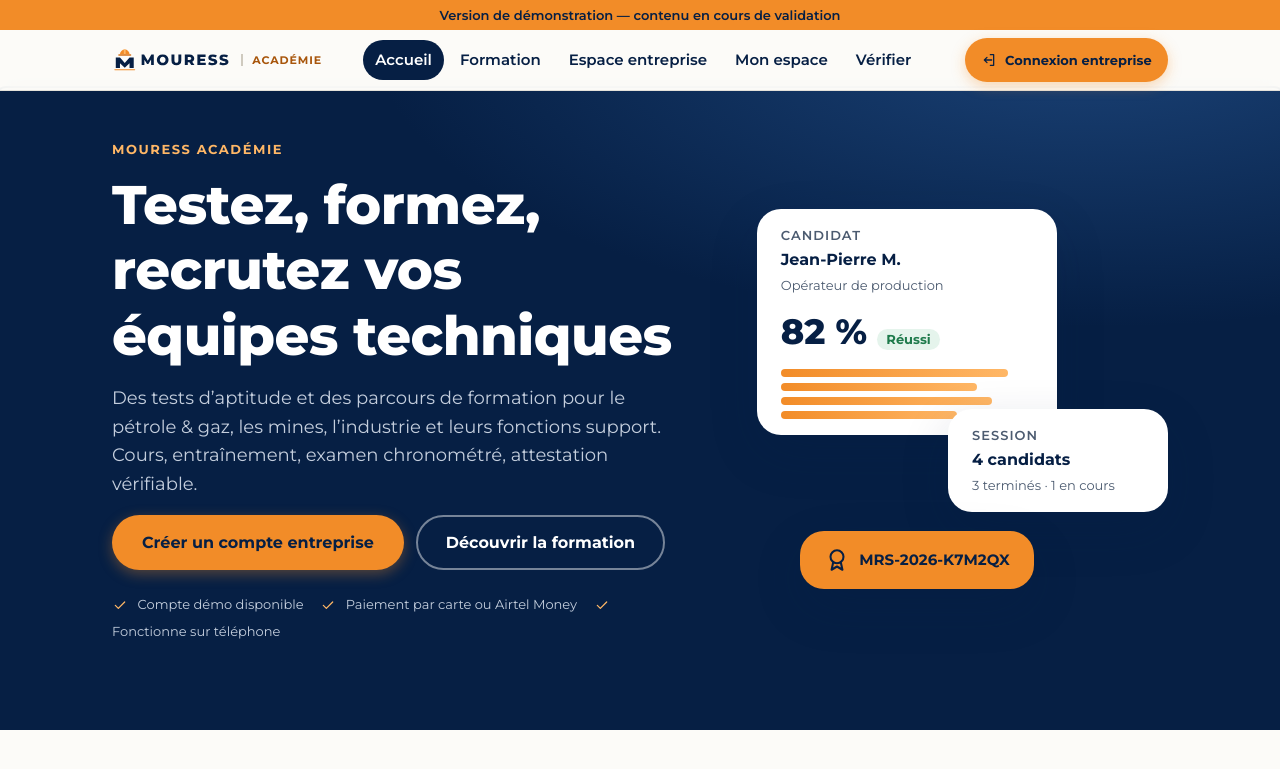
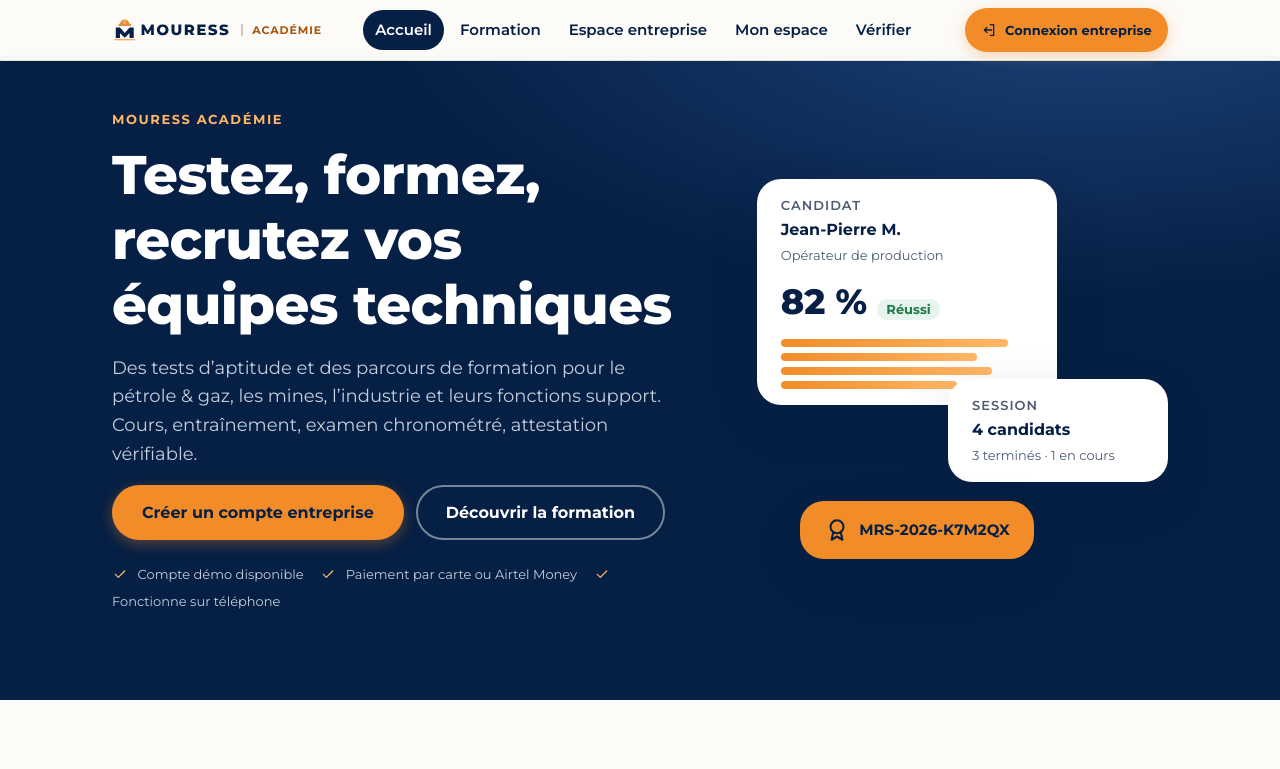
Before and after one commit to bauermaganga-boma/mouress, a plain HTML site: page index.html in a window 1280 px wide. Shown: the top 769 px of the page. Drawn offline with Linux system fonts and the light colour scheme.

Commit message:
Retire le bandeau de demonstration en tete de page
Co-Authored-By: Claude Sonnet 5.5 <noreply@anthropic.com>

```diff
--- a/index.html
+++ b/index.html
@@ -26,7 +26,6 @@
   <link rel="stylesheet" href="css/mobile.css">
 </head>
 <body data-chrome="full">
-  <div role="note" style="background:#F28C28;color:#061F44;font:600 13px/1.4 Montserrat,Arial,sans-serif;text-align:center;padding:6px 12px">Version de démonstration — contenu en cours de validation</div>
   <a class="skip-link" href="#main">Aller au contenu</a>
   <header id="site-header" class="site-header"></header>
   <main id="main" tabindex="-1"></main>
```
